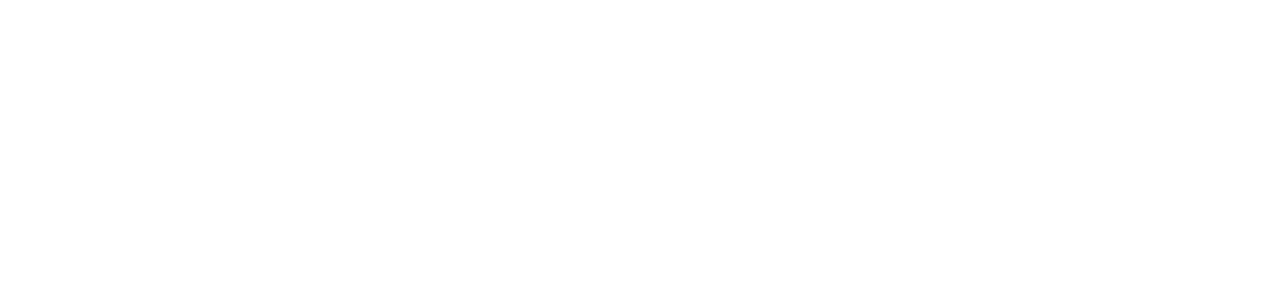
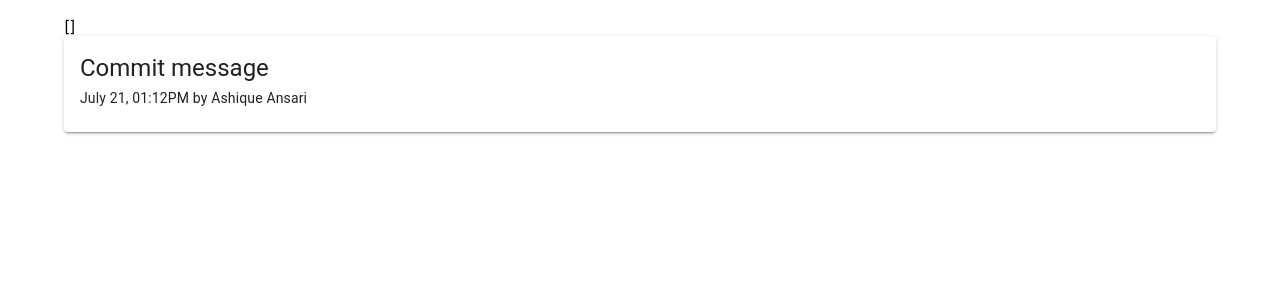
Before and after one commit to ashique-hussain/git-commit-history, a Next.js app: page / in a window 1280 px wide. Shown: the top 300 px of the page. Built offline with nearby package versions, Linux system fonts and the light colour scheme; no server answers.

Commit message:
Commit card created

```diff
--- /dev/null
+++ b/src/components/CommitHistory.tsx
@@ -0,0 +1,25 @@
+import { useEffect, useState } from "react";
+import CommitCard from "./views/CommitCard";
+
+const CommitHistory = () => {
+  const [commit, setCommit] = useState([]);
+
+  useEffect(() => {
+    fetch(
+      `https://api.github.com/repos/ashique-hussain/git-commit-history/commits`
+    )
+      .then((res: { [key: string]: any }) => {
+        setCommit(res.data);
+      })
+      .catch((error) => {});
+  }, []);
+
+  return (
+    <div>
+      {JSON.stringify(commit)}
+      <CommitCard />
+    </div>
+  );
+};
+
+export default CommitHistory;
--- /dev/null
+++ b/src/components/views/CommitCard.tsx
@@ -0,0 +1,22 @@
+import Card from "@mui/material/Card";
+import CardContent from "@mui/material/CardContent";
+import Typography from "@mui/material/Typography";
+
+interface IProps {}
+
+const CommitCard = (props: IProps) => {
+  return (
+    <Card elevation={2}>
+      <CardContent>
+        <Typography variant="h5" component="div">
+          Commit message
+        </Typography>
+        <Typography variant="body2" sx={{ pt: 0.5 }}>
+          July 21, 01:12PM by Ashique Ansari
+        </Typography>
+      </CardContent>
+    </Card>
+  );
+};
+
+export default CommitCard;
--- a/src/pages/index.tsx
+++ b/src/pages/index.tsx
@@ -1,4 +1,6 @@
+import Container from "@mui/material/Container";
 import Head from "next/head";
+import CommitHistory from "../components/CommitHistory";
 
 export default function Home() {
   return (
@@ -8,9 +10,11 @@
         <meta name="description" content="Generated by create next app" />
         <link rel="icon" href="/favicon.ico" />
       </Head>
-
-      <main></main>
-
+      <Container sx={{ py: 2 }}>
+        <main>
+          <CommitHistory />
+        </main>
+      </Container>
       <footer></footer>
     </>
   );
```
